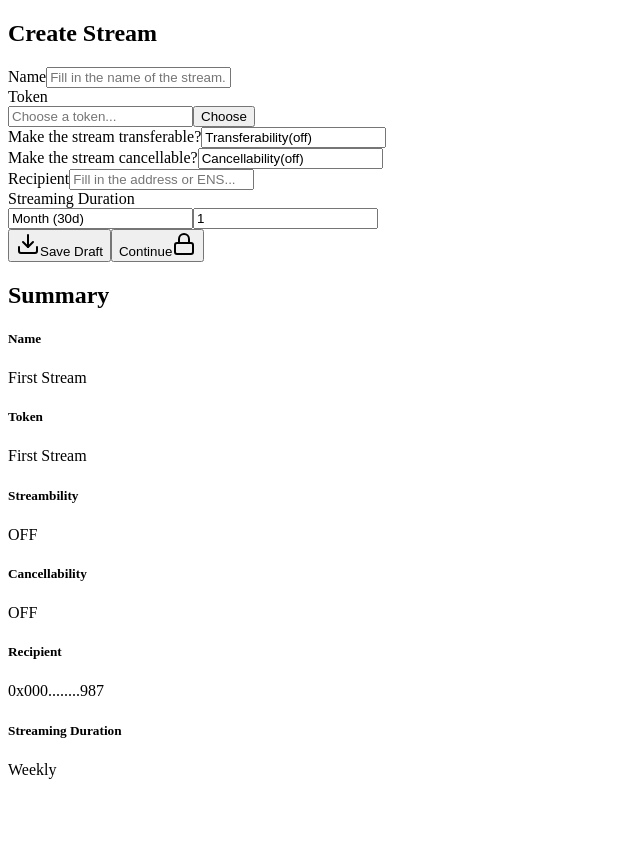
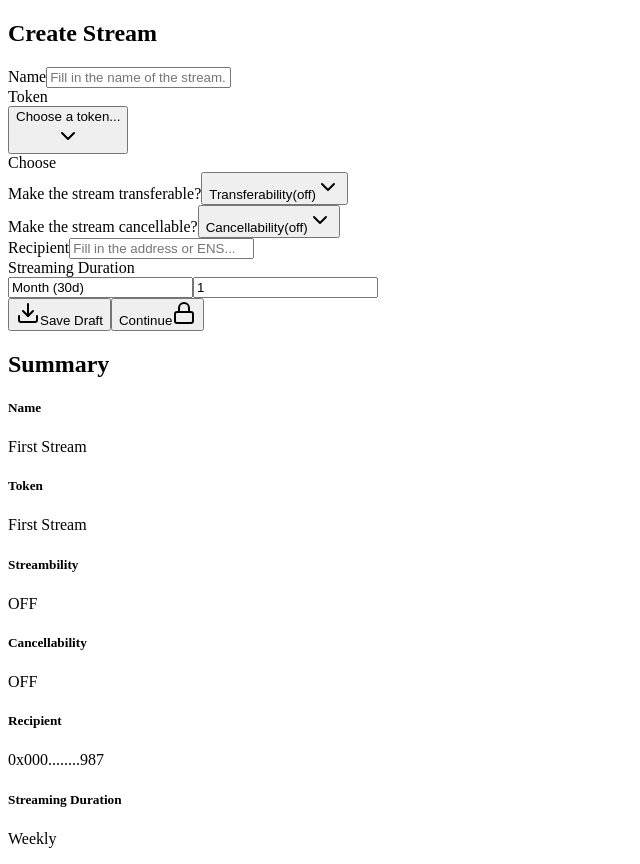
Before and after one commit to Fundable-Protocol/fundable-fe, a Next.js app: page /Dashboard/payment-stream in a window 1280 px wide. Shown: the whole page, without its empty margins (0-640 px from the left). Before the commit the page ends 800 px from the top, so only its background shows below. Built offline with nearby package versions, Linux system fonts and the light colour scheme.

Commit message:
fix: fixed requests

```diff
--- /dev/null
+++ b/src/components/payment-stream/SwitchSelect.tsx
@@ -0,0 +1,38 @@
+"use client";
+import * as React from "react";
+import {
+  Select,
+  SelectContent,
+  SelectGroup,
+  SelectItem,
+  SelectTrigger,
+  SelectValue,
+} from "@/components/ui/select";
+
+interface SwitchSelectProps {
+  value: boolean;
+  onValueChange: (value: boolean) => void;
+  label: string;
+}
+
+export function SwitchSelect({ value, onValueChange, label }: SwitchSelectProps) {
+  const handleValueChange = (selectedValue: string) => {
+    onValueChange(selectedValue === "on");
+  };
+
+  return (
+    <Select onValueChange={handleValueChange} value={value ? "on" : "off"}>
+      <SelectTrigger className="w-full rounded-md bg-utility-input px-3 py-5 h-auto placeholder:text-base placeholder:font-medium placeholder:text-utility-placeholder focus:outline-none border-0 focus:ring-0 focus:ring-offset-0">
+        <SelectValue>
+            {`${label}(${value ? "on" : "off"})`}
+        </SelectValue>
+      </SelectTrigger>
+      <SelectContent>
+        <SelectGroup>
+          <SelectItem value="on">On</SelectItem>
+          <SelectItem value="off">Off</SelectItem>
+        </SelectGroup>
+      </SelectContent>
+    </Select>
+  );
+}
--- /dev/null
+++ b/src/components/payment-stream/TokenSelect.tsx
@@ -0,0 +1,48 @@
+"use client";
+import * as React from "react";
+import {
+  Select,
+  SelectContent,
+  SelectGroup,
+  SelectItem,
+  SelectLabel,
+  SelectTrigger,
+  SelectValue,
+} from "@/components/ui/select";
+
+const tokens = [
+  { value: "usdc", label: "USDC" },
+  { value: "usdt", label: "USDT" },
+  { value: "dai", label: "DAI" },
+  { value: "eth", label: "ETH" },
+];
+
+export function TokenSelect() {
+  return (
+    <div className="relative w-full">
+      <Select>
+        <SelectTrigger className="w-full rounded-md bg-utility-input px-3 py-5 h-auto placeholder:text-base placeholder:font-medium placeholder:text-utility-placeholder focus:outline-none border-0 focus:ring-0 focus:ring-offset-0">
+          <div className="flex items-center gap-3">
+            <div className="h-[26px] w-[24px] rounded-[13px] bg-utility-tokenBg"></div>
+            <SelectValue placeholder="Choose a token..." />
+          </div>
+        </SelectTrigger>
+        <SelectContent>
+          <SelectGroup>
+            <SelectLabel>Tokens</SelectLabel>
+            {tokens.map((token) => (
+              <SelectItem key={token.value} value={token.value}>
+                {token.label}
+              </SelectItem>
+            ))}
+          </SelectGroup>
+        </SelectContent>
+      </Select>
+      <div className="absolute inset-y-0 right-0 flex items-center pr-3 pointer-events-none">
+        <div className="rounded bg-utility-tokenBg px-[10px] py-[8.5px] text-base font-medium text-utility-label">
+          Choose
+        </div>
+      </div>
+    </div>
+  );
+}
--- a/src/pages/Dashboard/payment-stream.tsx
+++ b/src/pages/Dashboard/payment-stream.tsx
@@ -1,22 +1,24 @@
-"use client"
+"use client";
 import { Download, Lock } from "lucide-react";
 import { useState } from "react";
+import { TokenSelect } from "@/components/payment-stream/TokenSelect";
+import { SwitchSelect } from "@/components/payment-stream/SwitchSelect";
 
 export default function PaymentStreamComponent() {
-  const [istransferable, setIsTransferable] = useState(false);
-  const [iscancellable, setIsCancellable] = useState(false);
+  const [isTransferable, setIsTransferable] = useState(false);
+  const [isCancellable, setIsCancellable] = useState(false);
   return (
     <section className="mx-auto flex max-w-7xl flex-col gap-8 p-4 md:flex-row">
-      <main className="flex-1 rounded-xl bg-[#151718] p-6">
+      <main className="flex-1 rounded-xl bg-utility-mainBg p-6">
         <div className="flex flex-col gap-6">
-          <header className="border-b-2 border-borderbottom pb-6">
+          <header className="border-b-2 border-utility-borderbottom pb-6">
             <h1 className="text-base font-semibold text-link">Create Stream</h1>
           </header>
           <form className="flex flex-col gap-6">
             <div className="flex flex-col gap-6 md:flex-row md:items-start">
               <div className="flex flex-1 flex-col gap-2">
                 <label
-                  className="font-medium text-base text-[#8792AB]"
+                  className="font-medium text-base text-utility-label"
                   htmlFor="stream-name"
                 >
                   Name
@@ -25,71 +27,51 @@ export default function PaymentStreamComponent() {
                   placeholder="Fill in the name of the stream..."
                   type="text"
                   id="stream-name"
-                  className="w-full rounded-md bg-[#1E212F] px-3 py-5 placeholder:text-base placeholder:font-medium placeholder:text-[#4E5679]"
+                  className="w-full rounded-md bg-utility-input px-3 py-5 placeholder:text-base placeholder:font-medium placeholder:text-utility-placeholder"
                 />
               </div>
               <div className="flex flex-1 flex-col gap-2">
                 <label
-                  className="font-medium text-base text-[#8792AB]"
+                  className="font-medium text-base text-utility-label"
                   htmlFor="stream-token"
                 >
                   Token
                 </label>
-                <div className="flex w-full items-center justify-between rounded-md bg-[#1E212F] px-3">
-                  <div className="h-[26px] w-[24px] rounded-[13px] bg-[#242838]"></div>
-                  <input
-                    placeholder="Choose a token..."
-                    type="text"
-                    id="stream-token"
-                    className="flex-1 bg-transparent py-5 outline-none placeholder:text-base placeholder:font-medium placeholder:text-[#4E5679]"
-                  />
-                  <button
-                    type="button"
-                    className="rounded bg-[#242838] px-[10px] py-[8.5px] text-base font-medium text-[#8792AB]"
-                  >
-                    Choose
-                  </button>
-                </div>
+                <TokenSelect />
               </div>
             </div>
             <div className="flex flex-col gap-6 md:flex-row md:items-start">
               <div className="flex flex-1 flex-col gap-2">
                 <label
-                  className="font-medium text-base text-[#8792AB]"
+                  className="font-medium text-base text-utility-label"
                   htmlFor="stream-transferable"
                 >
                   Make the stream transferable?
                 </label>
-                <input
-                  readOnly
-                  onClick={() => setIsTransferable(!istransferable)}
-                  value={`Transferability(${istransferable ? "on" : "off"})`}
-                  type="text"
-                  id="stream-transferable"
-                  className="w-full rounded-md bg-[#1E212F] px-3 py-5 focus:outline-none cursor-pointer placeholder:text-base placeholder:font-medium placeholder:text-[#4E5679]"
+                <SwitchSelect
+                  label="Transferability"
+                  value={isTransferable}
+                  onValueChange={setIsTransferable}
                 />
               </div>
               <div className="flex flex-1 flex-col gap-2">
                 <label
-                  className="font-medium text-base text-[#8792AB]"
+                  className="font-medium text-base text-utility-label"
                   htmlFor="stream-cancellable"
                 >
                   Make the stream cancellable?
                 </label>
-                <input
-                  readOnly
-                  onClick={() => setIsCancellable(!iscancellable)}
-                  value={`Cancellability(${iscancellable ? "on" : "off"})`}
-                  type="text"
-                  id="stream-cancellable"
-                  className="w-full rounded-md bg-[#1E212F] px-3 py-5 focus:outline-none cursor-pointer placeholder:text-base placeholder:font-medium placeholder:text-[#4E5679]"
+                <SwitchSelect
+                  label="Cancellability"
+                  value={isCancellable}
+                  onValueChange={setIsCancellable}
                 />
               </div>
             </div>
             <div className="flex flex-col gap-6 md:flex-row md:items-start">
               <div className="flex flex-1 flex-col gap-2">
                 <label
-                  className="font-medium text-base text-[#8792AB]"
+                  className="font-medium text-base text-utility-label"
                   htmlFor="stream-recipient"
                 >
                   Recipient
@@ -98,12 +80,12 @@ export default function PaymentStreamComponent() {
                   placeholder="Fill in the address or ENS..."
                   type="text"
                   id="stream-recipient"
-                  className="w-full rounded-md bg-[#1E212F] px-3 py-5 placeholder:text-base placeholder:font-medium placeholder:text-[#4E5679]"
+                  className="w-full rounded-md bg-utility-input px-3 py-5 placeholder:text-base placeholder:font-medium placeholder:text-utility-placeholder"
                 />
               </div>
               <div className="flex flex-1 flex-col gap-2">
                 <label
-                  className="font-medium text-base text-[#8792AB]"
+                  className="font-medium text-base text-utility-label"
                   htmlFor="stream-duration"
                 >
                   Streaming Duration
@@ -113,13 +95,13 @@ export default function PaymentStreamComponent() {
                     value="Month (30d)"
                     type="text"
                     id="stream-duration"
-                    className="flex-1 rounded-md bg-[#1E212F] px-3 py-5 placeholder:text-base placeholder:font-medium placeholder:text-[#4E5679]"
+                    className="flex-1 rounded-md bg-utility-input px-3 py-5 placeholder:text-base placeholder:font-medium placeholder:text-utility-placeholder"
                   />
                   <input
                     value="1"
                     type="text"
                     id="stream-amount"
-                    className="w-[61px] rounded-md bg-[#1E212F] px-3 py-5 placeholder:text-base placeholder:font-medium placeholder:text-[#4E5679]"
+                    className="w-[61px] rounded-md bg-utility-input px-3 py-5 placeholder:text-base placeholder:font-medium placeholder:text-utility-placeholder"
                   />
                 </div>
               </div>
@@ -127,7 +109,7 @@ export default function PaymentStreamComponent() {
             <div className="flex flex-col gap-4 sm:flex-row sm:justify-end">
               <button
                 type="button"
-                className="flex items-center justify-center gap-3 rounded bg-[#2A2E41] px-[18px] py-[14px] text-base font-semibold leading-4 text-[#E1E4EA]"
+                className="flex items-center justify-center gap-3 rounded bg-utility-borderbottom px-[18px] py-[14px] text-base font-semibold leading-4 text-link"
               >
                 <Download
                   className="h-5 w-5 text-gray-600"
@@ -137,7 +119,7 @@ export default function PaymentStreamComponent() {
               </button>
               <button
                 type="submit"
-                className="flex items-center justify-center gap-3 rounded bg-[linear-gradient(to_right,_#1F8EBE_0%,_#440495_39%,_#440495_69%,_#B102CD_98%)] px-[18px] py-[14px] text-base font-semibold leading-4 text-white"
+                className="flex items-center justify-center gap-3 rounded bg-gradient-to-r from-utility-gradient1 via-utility-gradient2 to-utility-gradient3 px-[18px] py-[14px] text-base font-semibold leading-4 text-white"
               >
                 Continue
                 <Lock className="h-5 w-5" aria-hidden="true" />
@@ -146,53 +128,59 @@ export default function PaymentStreamComponent() {
           </form>
         </div>
       </main>
-      <main className="w-full rounded-xl bg-[#151718] p-6 md:w-[311px]">
+      <main className="w-full rounded-xl bg-utility-mainBg p-6 md:w-[311px]">
         <div className="flex flex-col gap-6">
-          <header className="border-b-2 border-borderbottom pb-6">
+          <header className="border-b-2 border-utility-borderbottom pb-6">
             <h1 className="text-base font-semibold text-link">Summary</h1>
           </header>
           <div className="flex flex-col gap-6">
             <article className="flex items-center justify-between">
-              <h5 className="text-base font-semibold text-[#8792AB]">Name</h5>
-              <p className="text-base font-medium text-[#4E5679]">
+              <h5 className="text-base font-semibold text-utility-label">
+                Name
+              </h5>
+              <p className="text-base font-medium text-utility-placeholder">
                 First Stream
               </p>
             </article>
             <article className="flex items-center justify-between">
-              <h5 className="text-base font-semibold text-[#8792AB]">Token</h5>
-              <p className="text-base font-medium text-[#4E5679]">
+              <h5 className="text-base font-semibold text-utility-label">
+                Token
+              </h5>
+              <p className="text-base font-medium text-utility-placeholder">
                 First Stream
               </p>
             </article>
             <article className="flex items-center justify-between">
-              <h5 className="text-base font-semibold text-[#8792AB]">
+              <h5 className="text-base font-semibold text-utility-label">
                 Streambility
               </h5>
-              <p className="text-base font-medium text-[#4E5679]">
-                 {istransferable ? "ON" : "OFF"}
+              <p className="text-base font-medium text-utility-placeholder">
+                {isTransferable ? "ON" : "OFF"}
               </p>
             </article>
             <article className="flex items-center justify-between">
-              <h5 className="text-base font-semibold text-[#8792AB]">
+              <h5 className="text-base font-semibold text-utility-label">
                 Cancellability
               </h5>
-              <p className="text-base font-medium text-[#4E5679]">
-                {iscancellable ? "ON" : "OFF"}
+              <p className="text-base font-medium text-utility-placeholder">
+                {isCancellable ? "ON" : "OFF"}
               </p>
             </article>
             <article className="flex items-center justify-between">
-              <h5 className="text-base font-semibold text-[#8792AB]">
+              <h5 className="text-base font-semibold text-utility-label">
                 Recipient
               </h5>
-              <p className="truncate text-base font-medium text-[#4E5679]">
+              <p className="truncate text-base font-medium text-utility-placeholder">
                 0x000........987
               </p>
             </article>
             <article className="flex items-center justify-between">
-              <h5 className="text-base font-semibold text-[#8792AB]">
+              <h5 className="text-base font-semibold text-utility-label">
                 Streaming Duration
               </h5>
-              <p className="text-base font-medium text-[#4E5679]">Weekly</p>
+              <p className="text-base font-medium text-utility-placeholder">
+                Weekly
+              </p>
             </article>
           </div>
         </div>
--- a/tailwind.config.ts
+++ b/tailwind.config.ts
@@ -46,6 +46,11 @@ export default {
           placeholder:"#4E5679",
           label:"#8792AB",
           input:"#1E212F",
+          mainBg: "#151718",
+          tokenBg: "#242838",
+          gradient1: "#1F8EBE",
+          gradient2: "#440495",
+          gradient3: "#B102CD",
         },
         background: "hsl(var(--background))",
         foreground: "hsl(var(--foreground))",
```
